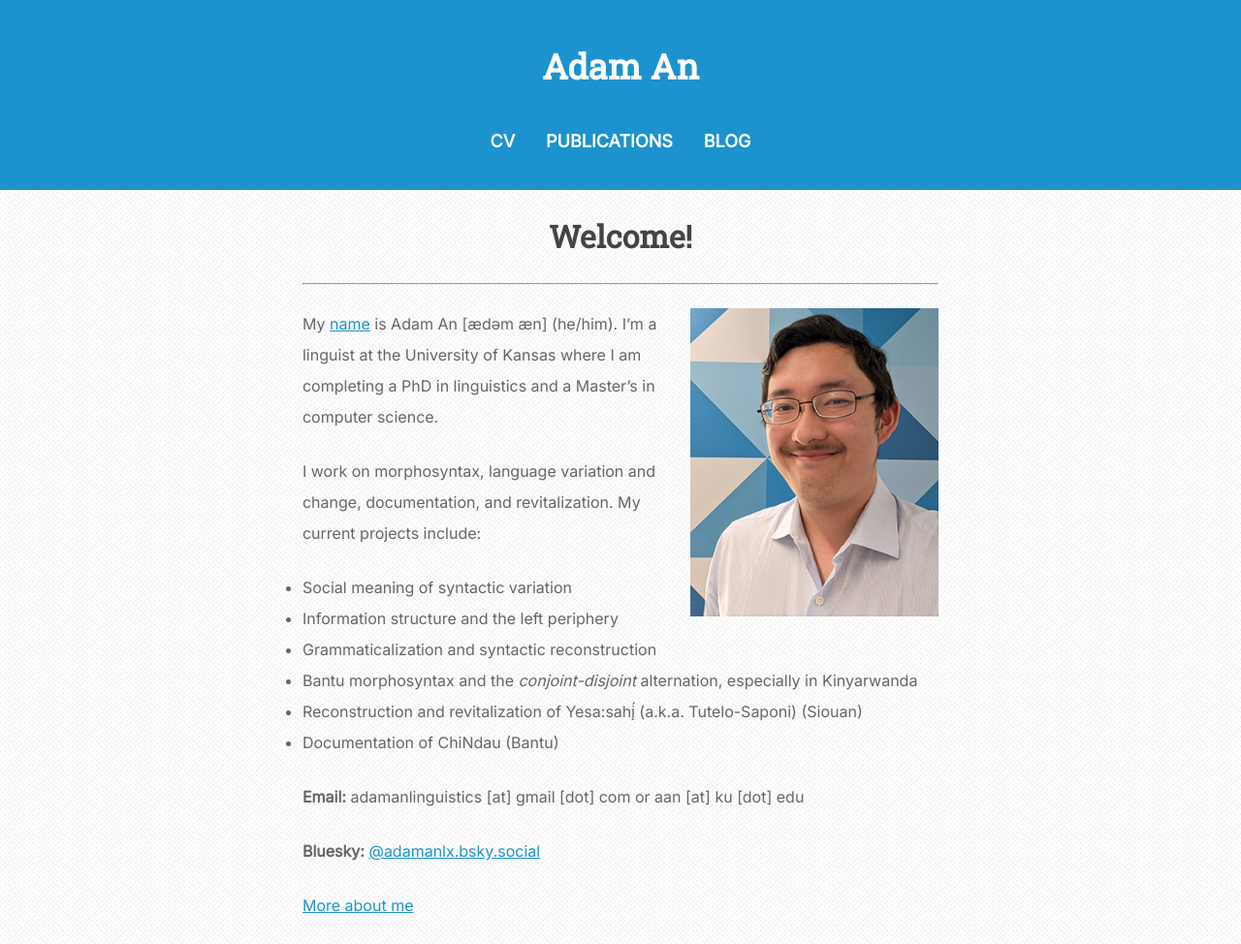
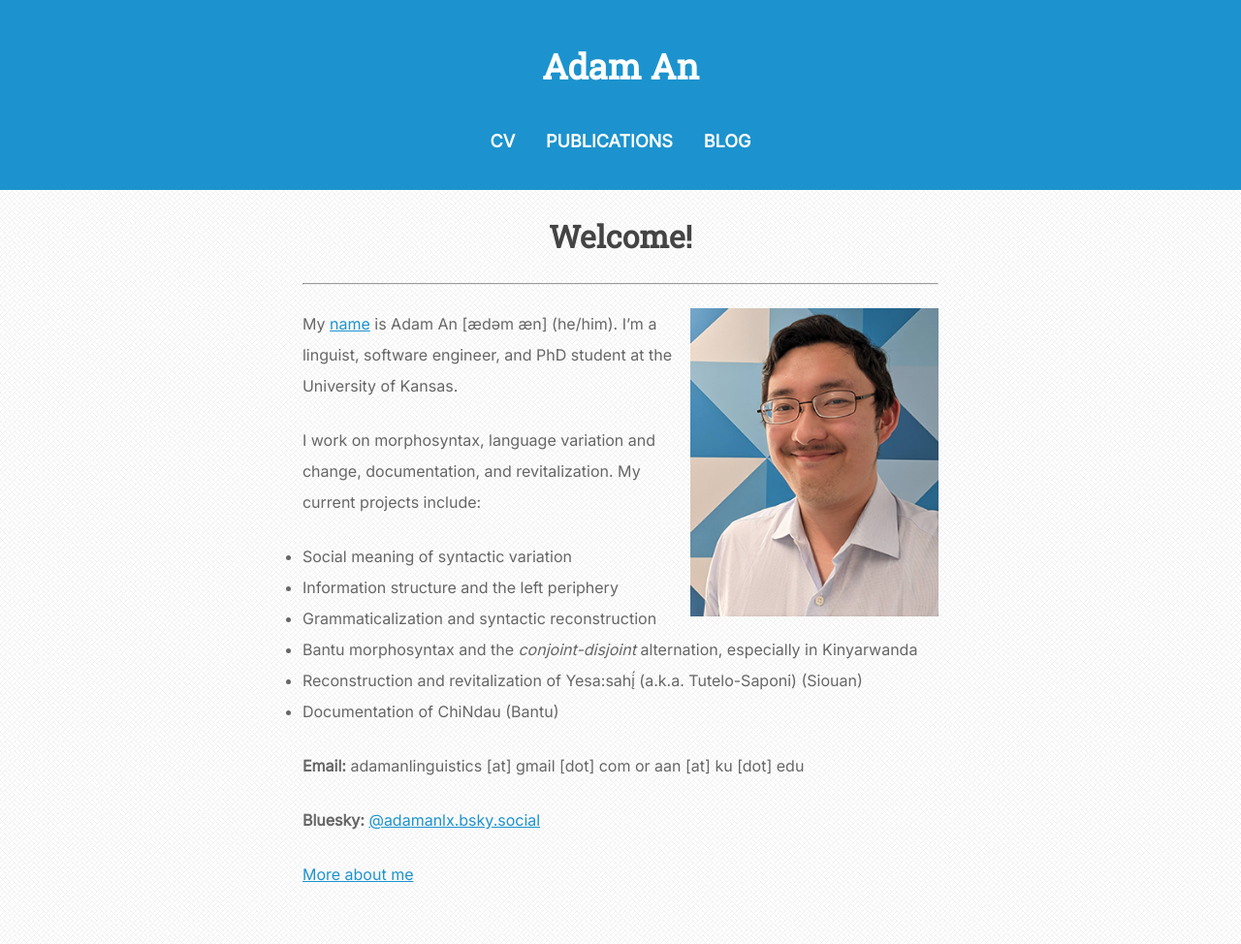
Before and after one commit to adamanlx/adamanlx.github.io, a Jekyll site: the page built from index.md, in a window 1280 px wide. Shown: the whole page at 97% size. Built offline with Jekyll 4.4.1, drawn with Linux system fonts in a browser that asks for light colours.

Commit message:
Update index.md

```diff
--- a/index.md
+++ b/index.md
@@ -6,7 +6,7 @@ css: index
 
 ![Adam An](./images/me.png)
 
-My [name](name) is Adam An [ædəm æn] (he/him). I'm a linguist at the University of Kansas where I am completing a PhD in linguistics and a Master's in computer science.
+My [name](name) is Adam An [ædəm æn] (he/him). I'm a linguist, software engineer, and PhD student at the University of Kansas.
 
 I work on morphosyntax, language variation and change, documentation, and revitalization. My current projects include:
 
```
